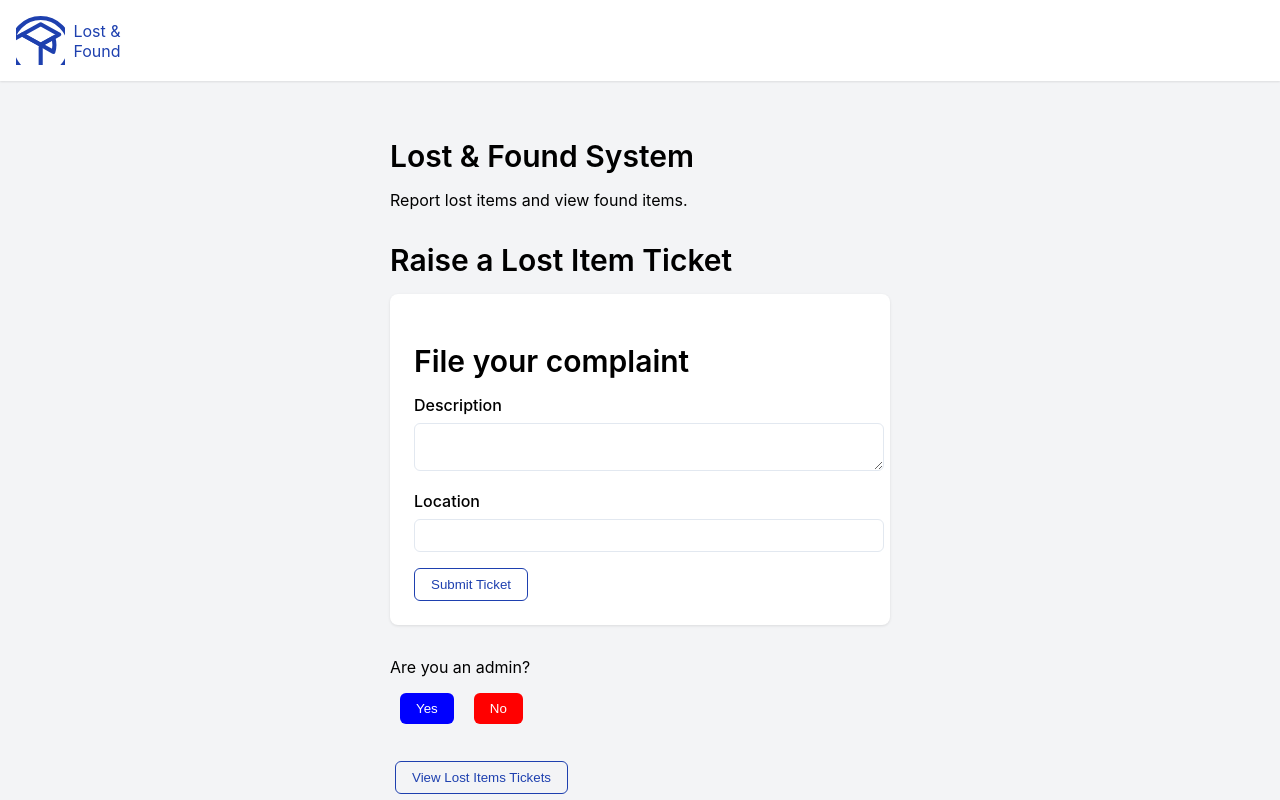
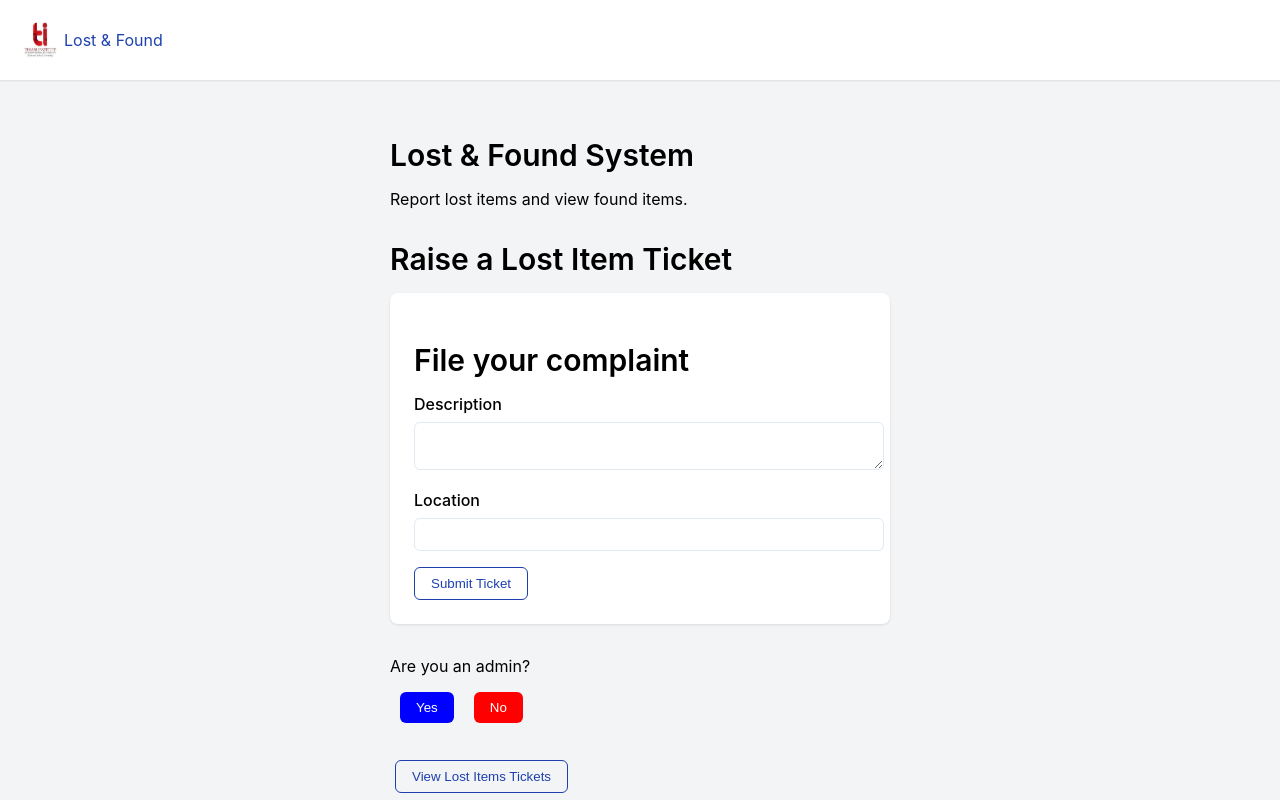
Before and after one commit to yash-agarwal-03/Lost-N-Found, a React (Create React App) app in the folder lnfound/: page / in a window 1280 px wide. Shown: the top 800 px of the page. Built offline with nearby package versions, Linux system fonts and the light colour scheme; no server answers.

Commit message:
Logo updated

```diff
--- a/lnfound/src/App.js
+++ b/lnfound/src/App.js
@@ -5,17 +5,16 @@ import FoundItems from './pages/FoundItems';
 import PendingTickets from './pages/PendingTickets';
 import LostItemsRequests from './pages/LostItemsRequests';
 import UploadFoundItem from './pages/UploadFoundItem';
+import tietLogo from './tietlogo.png';
 
 const App = () => {
+  // Import the logo image
+
   return (
     <div className="App">
       <header>
-        <a href="#">
-          <svg className="h-6 w-6 text-blue-500" xmlns="http://www.w3.org/2000/svg" fill="none" viewBox="0 0 24 24" stroke="currentColor">
-            <path strokeLinecap="round" strokeLinejoin="round" strokeWidth={2} d="M12 14l9-5-9-5-9 5 9 5z" />
-            <path strokeLinecap="round" strokeLinejoin="round" strokeWidth={2} d="M12 14l6.16-3.422a12 12 0 010 6.844z" />
-            <path strokeLinecap="round" strokeLinejoin="round" strokeWidth={2} d="M12 14l-9-5-9 5 9-5 9 5zm0-13a14 14 0 110 28 14 14 0 010-28zm0 24v-10" />
-          </svg>
+        <a href="/">
+          <img className="logo" src={tietLogo} alt="TIET Logo" />
           <span className="sr-only">Lost & Found</span>
         </a>
       </header>
--- a/lnfound/src/index.css
+++ b/lnfound/src/index.css
@@ -258,3 +258,9 @@ nav button:hover {
   color: #ffffff;
   box-shadow: 1px 1px 5px #000000;
 }
+
+.logo{
+  height: 3rem;
+  /* width: 1rem; */
+  aspect-ratio: 1;
+}
```
Also changed, not shown: lnfound/src/tietlogo.png (added), 1 other file (tests, documents, lock files or other folders).
